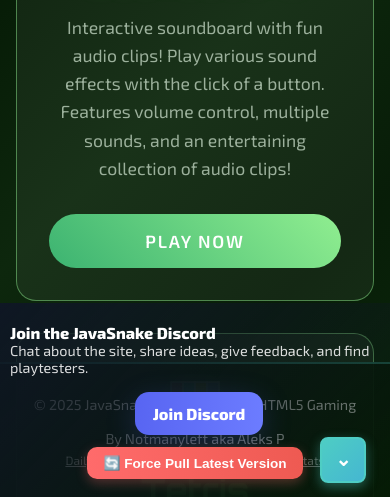
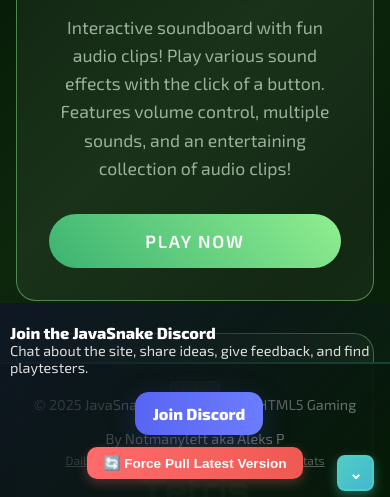
Before and after one commit to aleks21p/python-games, a plain HTML site: page games-HTML5/index.html in a window 390 px wide. Shown: the part 345-842 px from the top of the page. Drawn offline with Linux system fonts and the light colour scheme; no server answers.

Commit message:
git merge --no-ff

```diff
--- a/games-HTML5/index.html
+++ b/games-HTML5/index.html
@@ -521,11 +521,12 @@
 
         @media (max-width: 768px) {
             #footer-minimize-btn {
-                padding: 0.6rem 0.8rem;
-                font-size: 1.2rem;
-                min-width: 40px;
-                min-height: 40px;
-                bottom: 1rem;
+                padding: 0.4rem 0.6rem;
+                font-size: 1rem;
+                min-width: 36px;
+                min-height: 36px;
+                bottom: 0.5rem;
+                right: 1rem;
             }
         }
 
@@ -544,7 +545,7 @@
             font-weight: 600;
             font-size: 0.9rem;
             transition: all 0.3s ease;
-            display: none;
+            display: none !important;
             z-index: 999;
         }
 
@@ -848,7 +849,7 @@
                     if (discordFooter) {
                         discordFooter.style.setProperty('transform', 'translateY(100%)', 'important');
                     }
-                    restoreTab.style.display = 'block';
+                    // Don't show restore tab - use minimize button for toggle instead
                     if (saveState) {
                         localStorage.setItem('discord-footer-hidden-time', Date.now().toString());
                     }
@@ -858,7 +859,7 @@
                     if (discordFooter) {
                         discordFooter.style.setProperty('transform', 'translateY(0)', 'important');
                     }
-                    restoreTab.style.display = 'none';
+                    // Don't hide minimize button - keep it visible for toggle
                     if (saveState) {
                         localStorage.removeItem('discord-footer-hidden-time');
                     }
```
